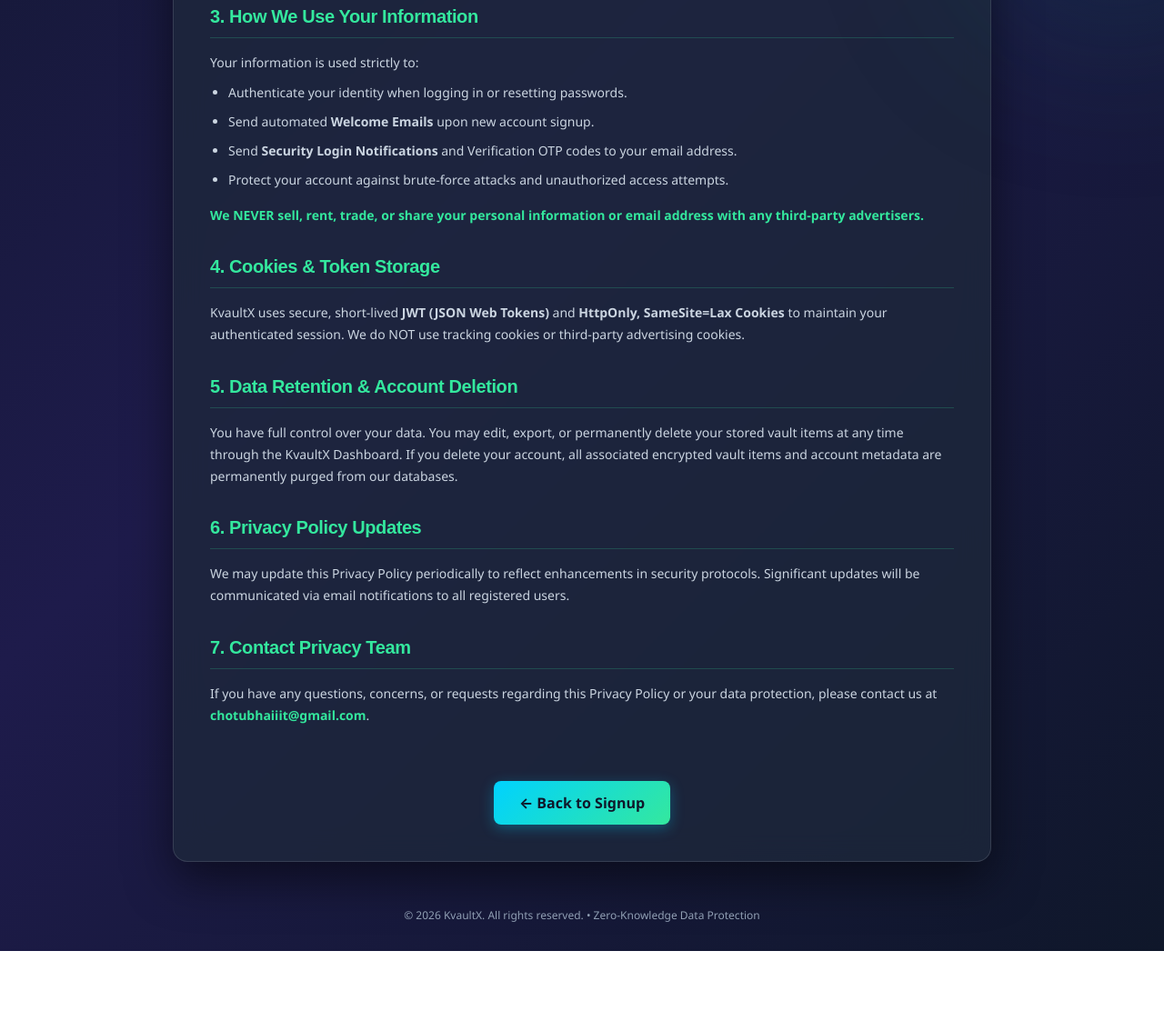
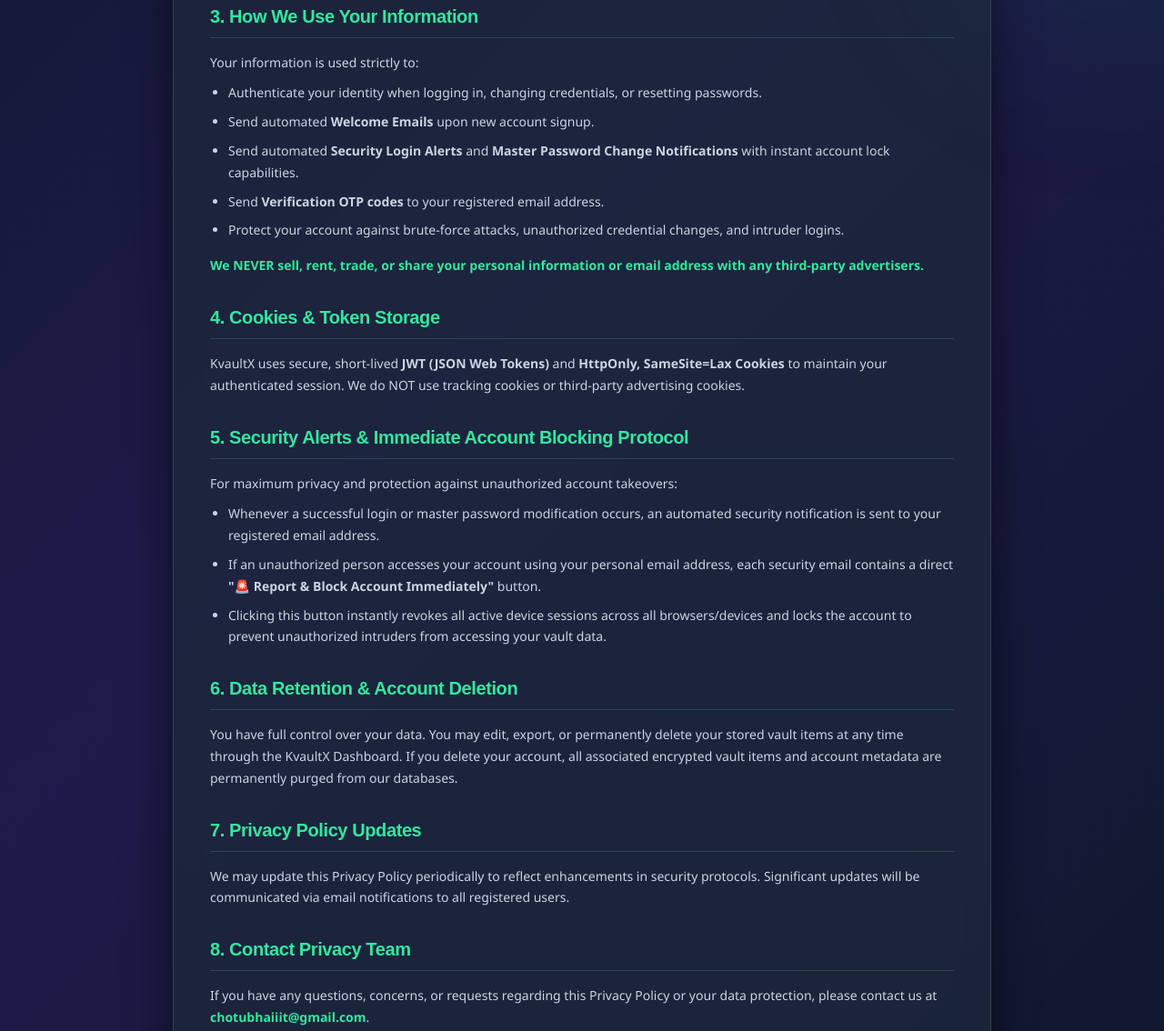
Before and after one commit to Khan-AFarooque/kvaultx, a plain HTML site: page project_2/frontend/pages/privacy.html in a window 1280 px wide. Shown: the part 858-1992 px from the top of the page at 91% size. Before the commit the page ends 1904 px from the top, so only its background shows below. Drawn offline with Linux system fonts and the light colour scheme.

Commit message:
Update Terms & Conditions and Privacy Policy with security alert report/block protocol

```diff
--- a/project_2/frontend/pages/privacy.html
+++ b/project_2/frontend/pages/privacy.html
@@ -176,10 +176,11 @@
             <h3>3. How We Use Your Information</h3>
             <p>Your information is used strictly to:</p>
             <ul>
-                <li>Authenticate your identity when logging in or resetting passwords.</li>
+                <li>Authenticate your identity when logging in, changing credentials, or resetting passwords.</li>
                 <li>Send automated <strong>Welcome Emails</strong> upon new account signup.</li>
-                <li>Send <strong>Security Login Notifications</strong> and Verification OTP codes to your email address.</li>
-                <li>Protect your account against brute-force attacks and unauthorized access attempts.</li>
+                <li>Send automated <strong>Security Login Alerts</strong> and <strong>Master Password Change Notifications</strong> with instant account lock capabilities.</li>
+                <li>Send <strong>Verification OTP codes</strong> to your registered email address.</li>
+                <li>Protect your account against brute-force attacks, unauthorized credential changes, and intruder logins.</li>
             </ul>
             <p style="color: var(--accent-green); font-weight: 600;">We NEVER sell, rent, trade, or share your personal information or email address with any third-party advertisers.</p>
         </section>
@@ -190,17 +191,27 @@
         </section>
 
         <section class="privacy-section">
-            <h3>5. Data Retention & Account Deletion</h3>
+            <h3>5. Security Alerts & Immediate Account Blocking Protocol</h3>
+            <p>For maximum privacy and protection against unauthorized account takeovers:</p>
+            <ul>
+                <li>Whenever a successful login or master password modification occurs, an automated security notification is sent to your registered email address.</li>
+                <li>If an unauthorized person accesses your account using your personal email address, each security email contains a direct <strong>"🚨 Report & Block Account Immediately"</strong> button.</li>
+                <li>Clicking this button instantly revokes all active device sessions across all browsers/devices and locks the account to prevent unauthorized intruders from accessing your vault data.</li>
+            </ul>
+        </section>
+
+        <section class="privacy-section">
+            <h3>6. Data Retention & Account Deletion</h3>
             <p>You have full control over your data. You may edit, export, or permanently delete your stored vault items at any time through the KvaultX Dashboard. If you delete your account, all associated encrypted vault items and account metadata are permanently purged from our databases.</p>
         </section>
 
         <section class="privacy-section">
-            <h3>6. Privacy Policy Updates</h3>
+            <h3>7. Privacy Policy Updates</h3>
             <p>We may update this Privacy Policy periodically to reflect enhancements in security protocols. Significant updates will be communicated via email notifications to all registered users.</p>
         </section>
 
         <section class="privacy-section">
-            <h3>7. Contact Privacy Team</h3>
+            <h3>8. Contact Privacy Team</h3>
             <p>If you have any questions, concerns, or requests regarding this Privacy Policy or your data protection, please contact us at <a href="mailto:chotubhaiiit@gmail.com" style="color: var(--accent-green);">chotubhaiiit@gmail.com</a>.</p>
         </section>
 
```
Also changed, not shown: project_2/frontend/pages/terms.html (+5 -4 lines).
